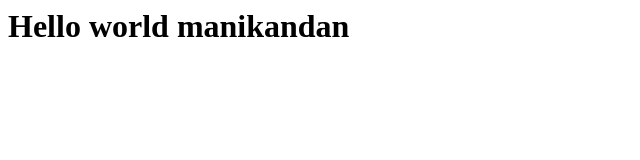
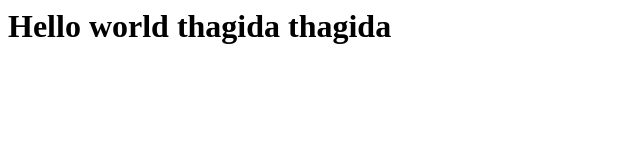
Before and after one commit to cmmani/hellowordphp, a plain HTML site: page index.html in a window 1280 px wide. Shown: the whole page, without its empty margins (0-640 px from the left). Drawn offline with Linux system fonts and the light colour scheme.

Commit message:
Update index.html

```diff
--- a/index.html
+++ b/index.html
@@ -1 +1 @@
-<h1> Hello world manikandan</h1>
+<h1> Hello world thagida thagida</h1>
```
